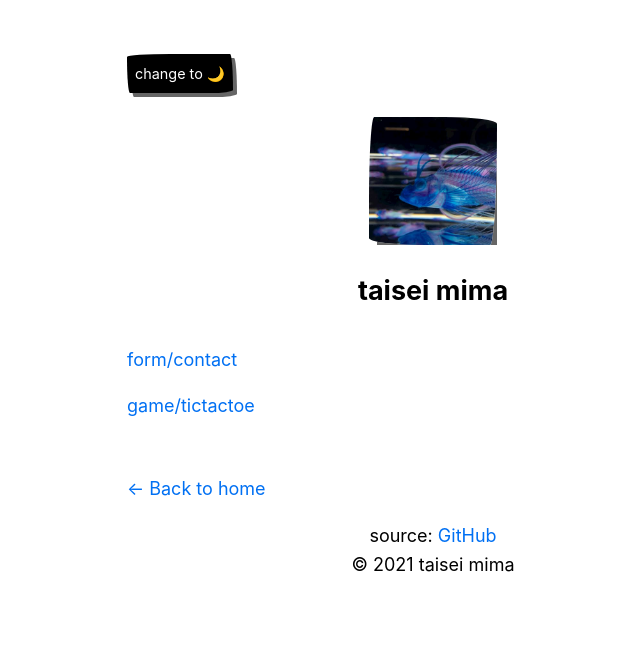
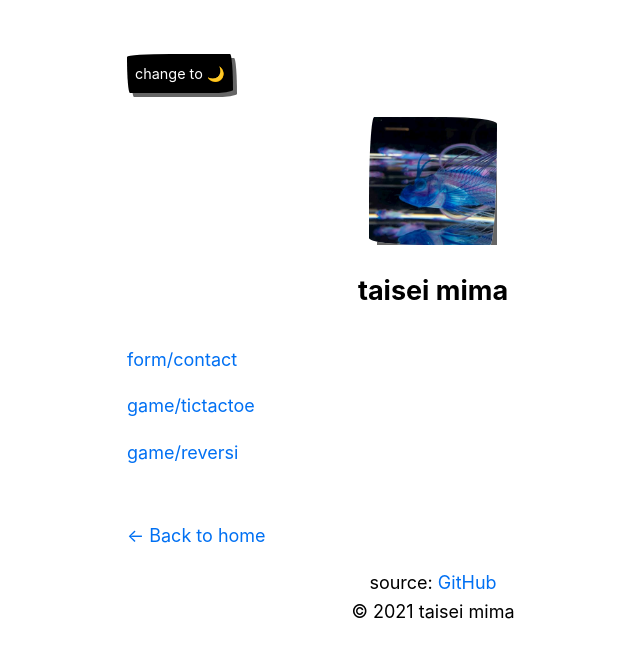
Before and after one commit to bhbs/nextjs-blog, a Next.js app: page /lab in a window 1280 px wide. Shown: the top 658 px of the page, without its empty margins (207-847 px from the left). Built offline with nearby package versions, Linux system fonts and the light colour scheme.

Commit message:
add link reversi

```diff
--- a/pages/lab/index.tsx
+++ b/pages/lab/index.tsx
@@ -21,6 +21,11 @@ const Lab: React.FC = (): React.ReactElement => {
             <a>game/tictactoe</a>
           </Link>
         </p>
+        <p>
+          <Link href="/lab/game/reversi">
+            <a>game/reversi</a>
+          </Link>
+        </p>
       </section>
     </Layout>
   );
```
